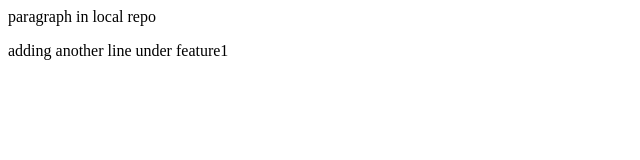
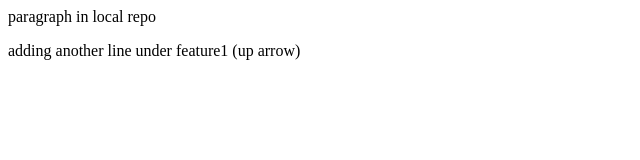
Before and after one commit to shraddhasaha27-svg/local-repo, a plain HTML site: page index.html in a window 1280 px wide. Shown: the full height of the page, 0-640 px from the left. Drawn offline with Linux system fonts and the light colour scheme.

Commit message:
added up arrow

```diff
--- a/index.html
+++ b/index.html
@@ -1,3 +1,3 @@
 <p>paragraph in local repo</p>
 
-<p>adding another line under feature1</p>
+<p>adding another line under feature1 (up arrow)</p>
```
